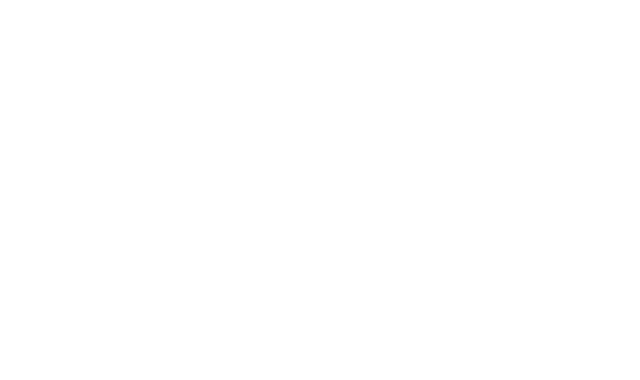
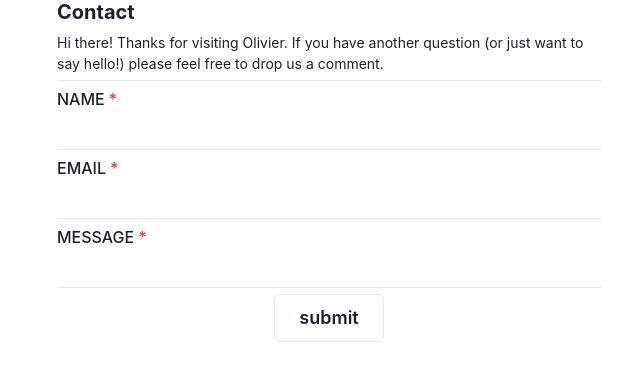
Before and after one commit to Code-the-Dream-School/dd-prac-team1-front, a React (Create React App) app: page /contact in a window 1280 px wide. Before the commit this address had no page. Shown: the top 380 px of the page, without its empty margins (311-951 px from the left). Built offline with nearby package versions, Linux system fonts and the light colour scheme.

Commit message:
contact done

```diff
--- /dev/null
+++ b/src/components/Contact.tsx
@@ -0,0 +1,73 @@
+import {
+  Input,
+  Center,
+  Container,
+  StackDivider,
+  FormControl,
+  FormLabel,
+  FormErrorMessage,
+  Heading,
+  Stack,
+  Button,
+  Box,
+  Link,
+  Text
+} from "@chakra-ui/react";
+import { Link as RouterLink } from "react-router-dom";
+
+const Contact = () => {
+  return (
+    <Box>
+      <Container maxW="xl">
+        <Box>
+          <Stack
+            divider={<StackDivider />}
+            direction={["column"]}
+            spacing="6px">
+            <Box>
+              <Heading size="md">Contact</Heading>
+              <Text pt="2" fontSize="sm">
+                Hi there! Thanks for visiting Olivier. If you have another
+                question (or just want to say hello!) please feel free to drop
+                us a comment.
+              </Text>
+            </Box>
+            <Box>
+              <FormControl isRequired>
+                <FormLabel>NAME</FormLabel>
+                <Input variant={"unstyled"} />
+                <FormErrorMessage>Name is required.</FormErrorMessage>
+              </FormControl>
+            </Box>
+
+            <Box>
+              <FormControl isRequired>
+                <FormLabel>EMAIL</FormLabel>
+                <Input variant={"unstyled"} />
+                <FormErrorMessage>Email is required.</FormErrorMessage>
+              </FormControl>
+            </Box>
+            <Box>
+              <FormControl isRequired>
+                <FormLabel>MESSAGE</FormLabel>
+                <Input variant={"unstyled"} />
+                <FormErrorMessage>Message is required.</FormErrorMessage>
+              </FormControl>
+            </Box>
+            <Box>
+              <Center>
+                <Button variant="outline" size="lg">
+                  <Link as={RouterLink} to="/contact">
+                    submit
+                  </Link>
+                </Button>
+              </Center>
+            </Box>
+          </Stack>
+        </Box>
+      </Container>
+    </Box>
+  );
+};
+
+export default Contact;
--- a/src/index.tsx
+++ b/src/index.tsx
@@ -7,6 +7,7 @@ import App from "./App";
 import Home from "./components/Home";
 import Register from "./components/Register";
 import Login from "./components/Login";
+import Contact from "./components/Contact";
 import SearchAI from "./components/SearchAI";
 import SearchChoice from "./components/SearchChoice";
 import SavedRecipes from "./components/SavedRecipes";
@@ -22,6 +23,7 @@ root.render(
         <Route path="/" element={<Home />} />
         <Route path="/register" element={<Register />} />
         <Route path="/login" element={<Login />} />
+        <Route path="/contact" element={<Contact />} />
         <Route element={<Layout />}>
           <Route path="/search-choice" element={<SearchChoice />} />
           <Route path="/ai-recipe" element={<SearchAI />} />
```
